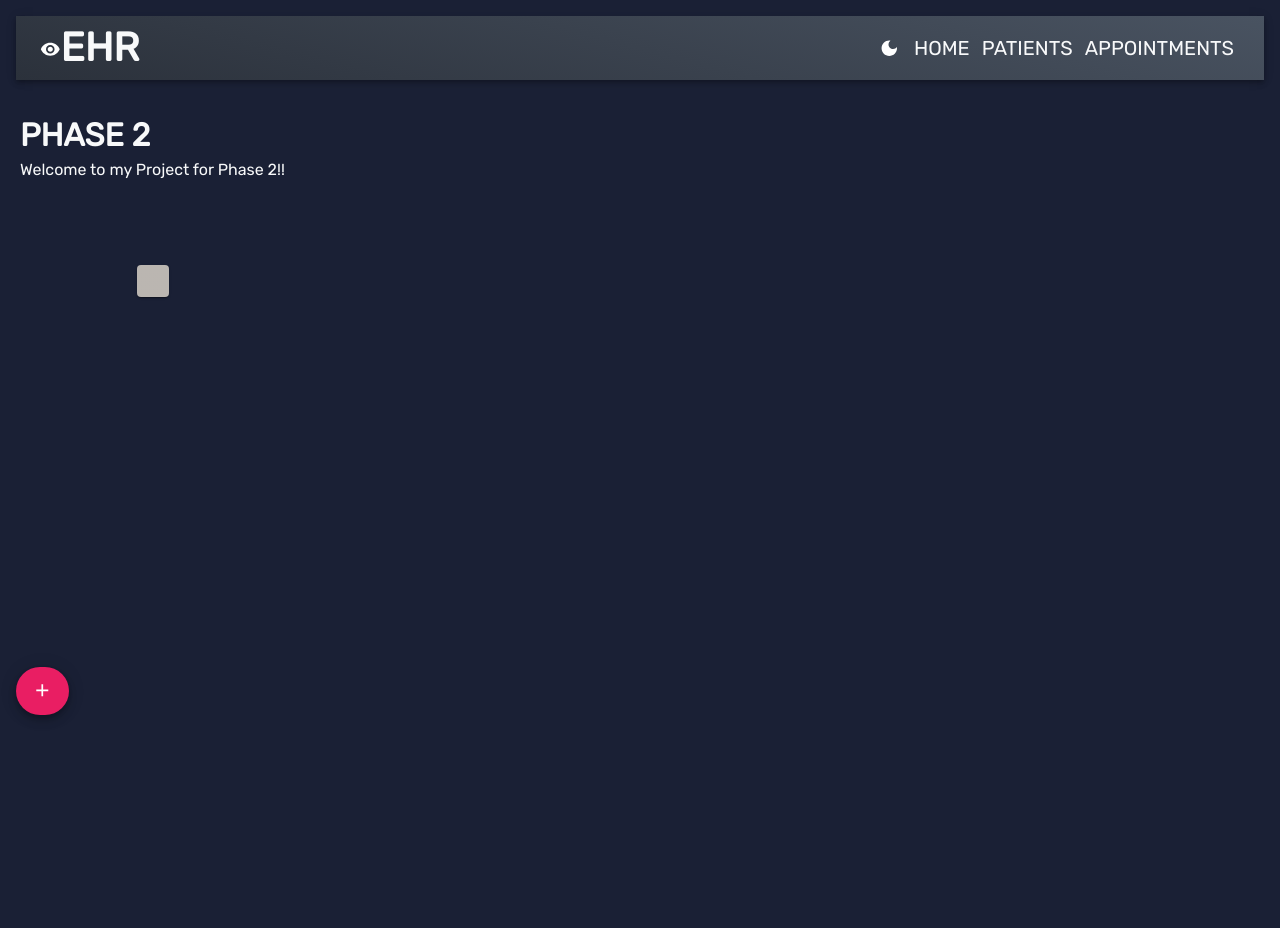
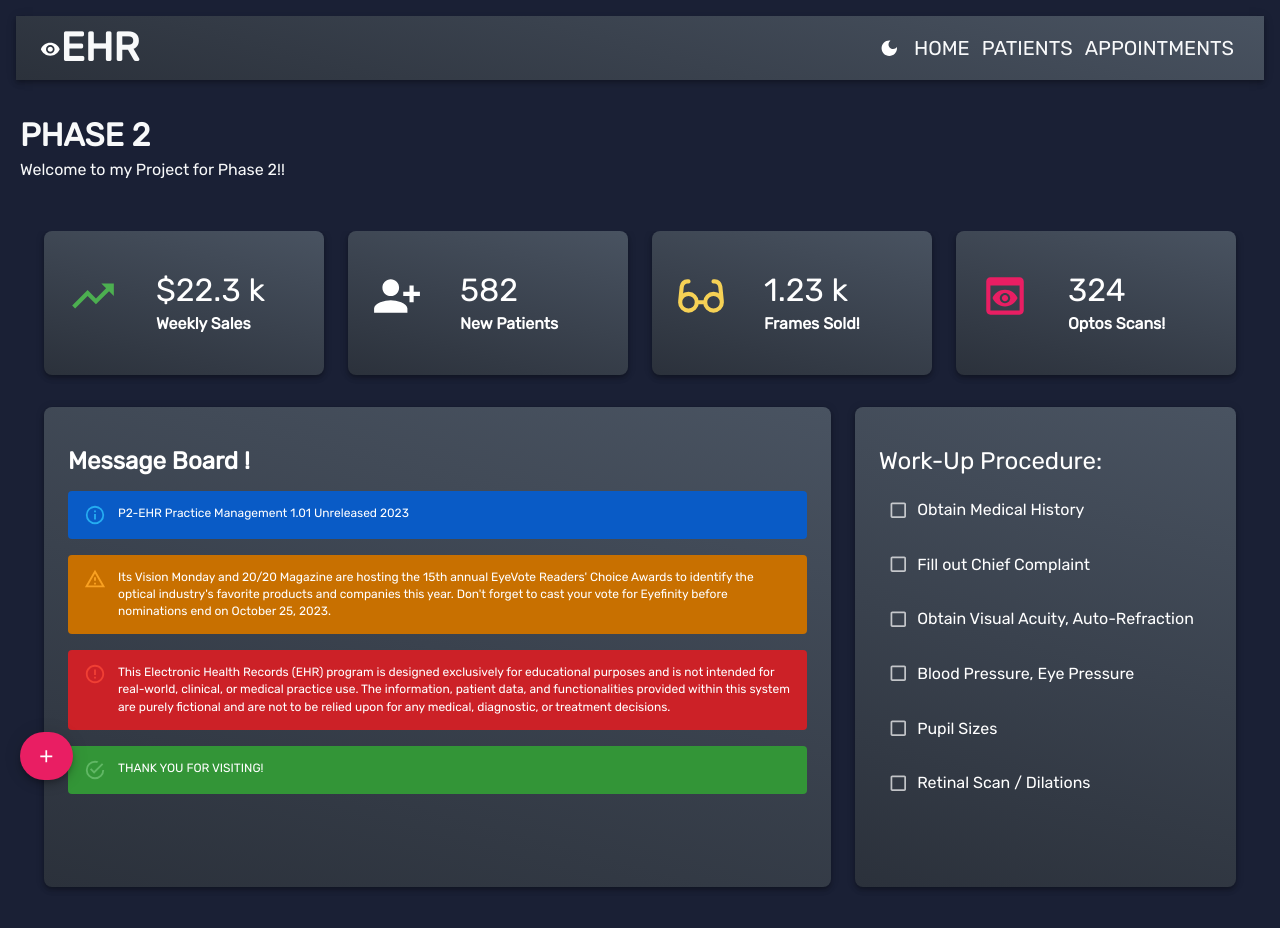
Before and after one commit to hansonh01/phase2-project, a React (Create React App) app: page / in a window 1280 px wide. Shown: the top 928 px of the page. Before the commit the page ends 800 px from the top, so only its background shows below. Built offline with nearby package versions, Linux system fonts and the light colour scheme; data requests are answered from the project's data file.

Commit message:
Added Dashboard/Layout for HomePage

```diff
--- a/src/components/home/AddButton.jsx
+++ b/src/components/dashboard/AddButton.jsx
@@ -3,8 +3,11 @@ import AddIcon from "@mui/icons-material/Add";
 
 const AddButon = ({ onGenerated }) => {
 	return (
-		<Box onClick={onGenerated} mt='40vh' p={2}>
-			<Fab color='primary' variant='extended'>
+		<Box onClick={onGenerated} p={2}>
+			<Fab
+				color='primary'
+				variant='extended'
+				sx={{ position: "fixed", bottom: "20px", left: "20px" }}>
 				<AddIcon />
 			</Fab>
 		</Box>
--- /dev/null
+++ b/src/components/dashboard/Layout.jsx
@@ -0,0 +1,89 @@
+import { Box, Container, Grid, useTheme } from "@mui/material";
+import { Fragment } from "react";
+import { tokens } from "../../assets/theme/theme";
+import MiniWidget from "./MiniWidget";
+import MessageBoard from "./MessageBoard";
+import Tasks from "./tasks/Tasks";
+
+import TrendingUpIcon from "@mui/icons-material/TrendingUp";
+import PersonAddAlt1Icon from "@mui/icons-material/PersonAddAlt1";
+import GlassesIcon from "../../assets/images/glasses-svgrepo-com.svg";
+import PreviewIcon from "@mui/icons-material/Preview";
+
+const Layout = () => {
+	const theme = useTheme();
+	const colors = tokens(theme.palette.mode);
+	return (
+		<Fragment>
+			<Box component='main' sx={{ flexGrow: 1, height: "100vh", overflow: "auto" }} mx='20px'>
+				<Container maxWidth='xl'>
+					<Grid container spacing={3}>
+						<Grid item xs={12} sm={6} md={3} mb={1}>
+							<MiniWidget
+								title='Weekly Sales'
+								value='$22.3 k'
+								icon={
+									<TrendingUpIcon
+										sx={{
+											width: "50px",
+											height: "auto",
+											color: colors.success.main,
+										}}
+									/>
+								}
+							/>
+						</Grid>
+						<Grid item xs={12} sm={6} md={3}>
+							<MiniWidget
+								title='New Patients'
+								value='582'
+								icon={
+									<PersonAddAlt1Icon
+										color='inherit'
+										sx={{ width: "50px", height: "auto" }}
+									/>
+								}
+							/>
+						</Grid>
+						<Grid item xs={12} sm={6} md={3}>
+							<MiniWidget
+								title='Frames Sold!'
+								value='1.23 k'
+								icon={
+									<img
+										src={GlassesIcon}
+										alt='Glasses'
+										style={{ width: "50px", height: "auto" }}
+									/>
+								}
+							/>
+						</Grid>
+						<Grid item xs={12} sm={6} md={3}>
+							<MiniWidget
+								title='Optos Scans!'
+								value='324'
+								icon={
+									<PreviewIcon
+										sx={{
+											width: "50px",
+											height: "auto",
+											color: colors.primary.main,
+										}}
+									/>
+								}
+							/>
+						</Grid>
+						<Grid item xs={12} md={8} lg={8}>
+							<MessageBoard />
+						</Grid>
+						<Grid item xs={12} md={6} lg={4}>
+							<Tasks />
+						</Grid>
+					</Grid>
+				</Container>
+			</Box>
+		</Fragment>
+	);
+};
+
+export default Layout;
--- /dev/null
+++ b/src/components/dashboard/MessageBoard.jsx
@@ -0,0 +1,76 @@
+import { Stack, Box, Alert, Card, useTheme, Typography } from "@mui/material";
+import { tokens } from "../../assets/theme/theme";
+
+const MessageBoard = () => {
+	const theme = useTheme();
+	const colors = tokens(theme.palette.mode);
+	return (
+		<Card
+			elevation={4}
+			component={Stack}
+			direction='row'
+			sx={{
+				px: 3,
+				py: 5,
+				borderRadius: 2,
+				backgroundImage:
+					theme.palette.mode === "dark"
+						? colors.gradients.secondary.state
+						: colors.gradients.info.main,
+			}}>
+			<Stack sx={{ width: "100%", height: "50vh" }} spacing={2}>
+				<Typography fontWeight='bold' variant='h3'>
+					Message Board !
+				</Typography>
+				<Alert
+					severity='info'
+					sx={{
+						bgcolor: colors.badgeColors.info.text,
+						color: colors.text.main,
+					}}>
+					<Typography variant='h7'>
+						P2-EHR Practice Management 1.01 Unreleased 2023
+					</Typography>
+				</Alert>
+				<Alert
+					severity='warning'
+					sx={{
+						bgcolor: colors.badgeColors.warning.text,
+						color: colors.text.main,
+					}}>
+					<Typography variant='h7'>
+						Its Vision Monday and 20/20 Magazine are hosting the 15th annual EyeVote
+						Readers' Choice Awards to identify the optical industry's favorite products
+						and companies this year. Don't forget to cast your vote for Eyefinity before
+						nominations end on October 25, 2023.
+					</Typography>
+				</Alert>
+				<Alert
+					severity='error'
+					sx={{
+						bgcolor: colors.socialMediaColors.pinterest.main,
+						color: colors.text.main,
+					}}>
+					<Typography variant='h7'>
+						This Electronic Health Records (EHR) program is designed exclusively for
+						educational purposes and is not intended for real-world, clinical, or
+						medical practice use. The information, patient data, and functionalities
+						provided within this system are purely fictional and are not to be relied
+						upon for any medical, diagnostic, or treatment decisions.
+					</Typography>
+				</Alert>
+
+				<Alert
+					severity='success'
+					sx={{
+						bgcolor: colors.badgeColors.success.text,
+						color: colors.text.main,
+					}}>
+					<Typography variant='h7'>THANK YOU FOR VISITING!</Typography>
+				</Alert>
+			</Stack>
+		</Card>
+	);
+};
+
+export default MessageBoard;
--- /dev/null
+++ b/src/components/dashboard/MiniWidget.jsx
@@ -0,0 +1,33 @@
+import { Box, Card, Stack, Typography, useTheme } from "@mui/material";
+import { tokens } from "../../assets/theme/theme";
+
+const MiniWidget = ({ title, value, icon }) => {
+	const theme = useTheme();
+	const colors = tokens(theme.palette.mode);
+	return (
+		<Card
+			elevation={4}
+			component={Stack}
+			spacing={3}
+			direction='row'
+			sx={{
+				px: 3,
+				py: 5,
+				borderRadius: 2,
+				backgroundImage:
+					theme.palette.mode === "dark"
+						? colors.gradients.secondary.state
+						: colors.gradients.info.main,
+			}}>
+			<Box sx={{ width: 64, height: 64 }}>{icon}</Box>
+			<Stack spacing={0.5}>
+				<Typography variant='h2'>{value}</Typography>
+				<Typography variant='h5'>
+					<strong>{title}</strong>
+				</Typography>
+			</Stack>
+		</Card>
+	);
+};
+
+export default MiniWidget;
--- /dev/null
+++ b/src/components/dashboard/tasks/Tasks.jsx
@@ -0,0 +1,35 @@
+import { Card, Stack, Typography, useTheme } from "@mui/material";
+import { tokens } from "../../../assets/theme/theme";
+import TasksItems from "./TasksItems";
+
+const Tasks = () => {
+	const theme = useTheme();
+	const colors = tokens(theme.palette.mode);
+
+	return (
+		<Card
+			elevation={4}
+			component={Stack}
+			sx={{
+				px: 3,
+				py: 5,
+				borderRadius: 2,
+				backgroundImage:
+					theme.palette.mode === "dark"
+						? colors.gradients.secondary.state
+						: colors.gradients.info.main,
+			}}>
+			<Stack sx={{ width: "100%", height: "50vh" }} spacing={2}>
+				<Typography variant='h3'>Work-Up Procedure: </Typography>
+				<TasksItems label='Obtain Medical History' />
+				<TasksItems label='Fill out Chief Complaint' />
+				<TasksItems label='Obtain Visual Acuity, Auto-Refraction' />
+				<TasksItems label='Blood Pressure, Eye Pressure' />
+				<TasksItems label='Pupil Sizes' />
+				<TasksItems label='Retinal Scan / Dilations' />
+			</Stack>
+		</Card>
+	);
+};
+
+export default Tasks;
--- /dev/null
+++ b/src/components/dashboard/tasks/TasksItems.jsx
@@ -0,0 +1,12 @@
+import { Stack, Checkbox, Typography } from "@mui/material";
+
+function TasksItems({ label }) {
+	return (
+		<Stack direction='row' alignItems='center'>
+			<Checkbox />
+			<Typography variant='h5'>{label}</Typography>
+		</Stack>
+	);
+}
+
+export default TasksItems;
--- a/src/components/home/Dashboard.jsx
+++ /dev/null
@@ -1,30 +0,0 @@
-import { Box, useTheme, styled, Paper } from "@mui/material";
-import { tokens } from "../../assets/theme/theme";
-
-const Dashboard = () => {
-	const theme = useTheme();
-	const colors = tokens(theme.palette.mode);
-
-	const Item = styled(Paper)(({ theme }) => ({
-		backgroundColor: theme.palette.mode === "dark" ? "#b7b2ad" : "#76797d",
-		...theme.typography.body2,
-		padding: theme.spacing(2),
-		textAlign: "center",
-		color: colors.text,
-	}));
-
-	return (
-		<Box display='grid' gridTemplateColumns='repeat(12,1fr)' gridAutoRows='100px' gap='20px'>
-			<Box
-				gridColumn='span 3'
-				bgcolor={colors.primary}
-				display='flex'
-				alignItems='center'
-				justifyContent='center'>
-				<Item />
-			</Box>
-		</Box>
-	);
-};
-
-export default Dashboard;
--- a/src/layouts/HomePage.jsx
+++ b/src/layouts/HomePage.jsx
@@ -1,8 +1,8 @@
 import { Fragment } from "react";
 import { Box } from "@mui/material";
 import Headers from "../components/headers/Headers";
-import AddButton from "../components/home/AddButton";
-import Dashboard from "../components/home/Dashboard";
+import AddButton from "../components/dashboard/AddButton";
+import Layout from "../components/dashboard/Layout";
 
 const HomePage = ({ onGenerated }) => {
 	return (
@@ -12,7 +12,7 @@ const HomePage = ({ onGenerated }) => {
 					<Headers title='PHASE 2' subtitle='Welcome to my Project for Phase 2!!' />
 				</Box>
 			</Box>
-			<Dashboard />
+			<Layout />
 			<AddButton onGenerated={onGenerated} />
 		</Fragment>
 	);
```
Also changed, not shown: src/components/navBar/NavBar.jsx (+2 -13 lines), src/assets/images/glasses-svgrepo-com.svg (added), 1 other file (tests, documents, lock files or other folders).
